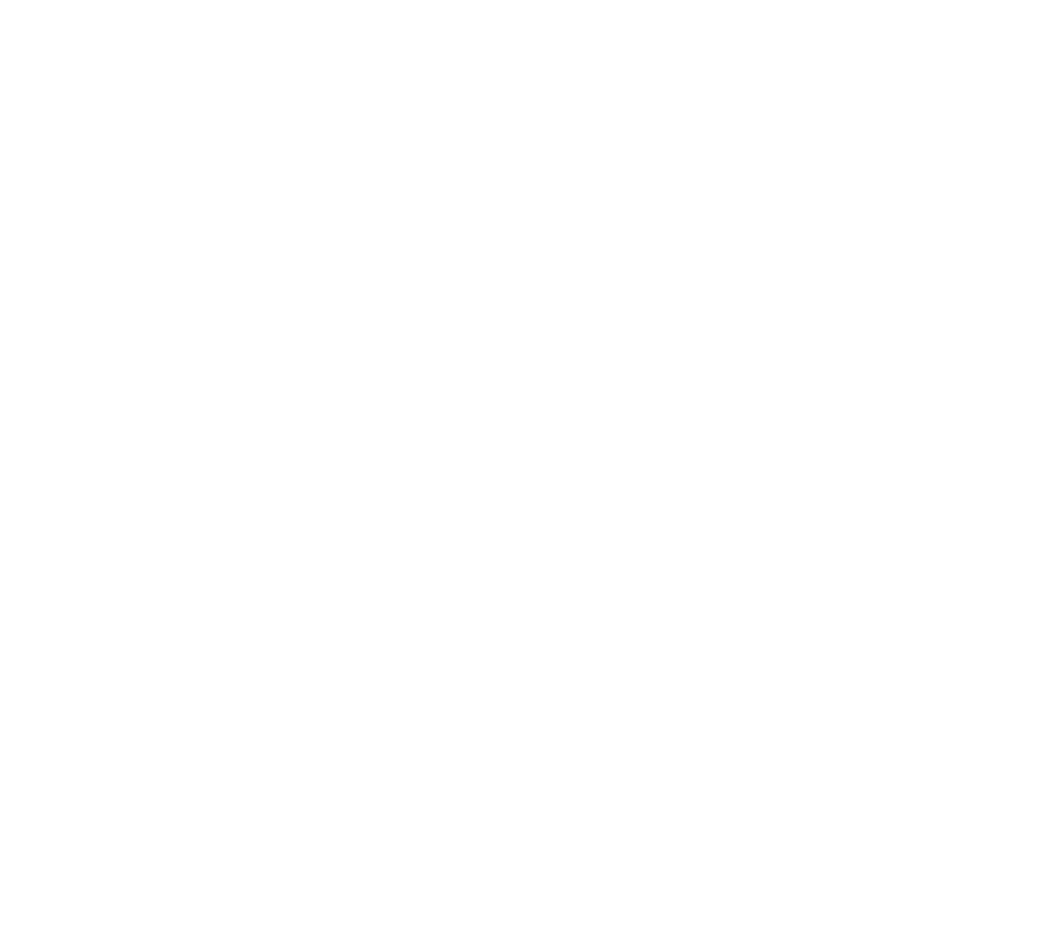
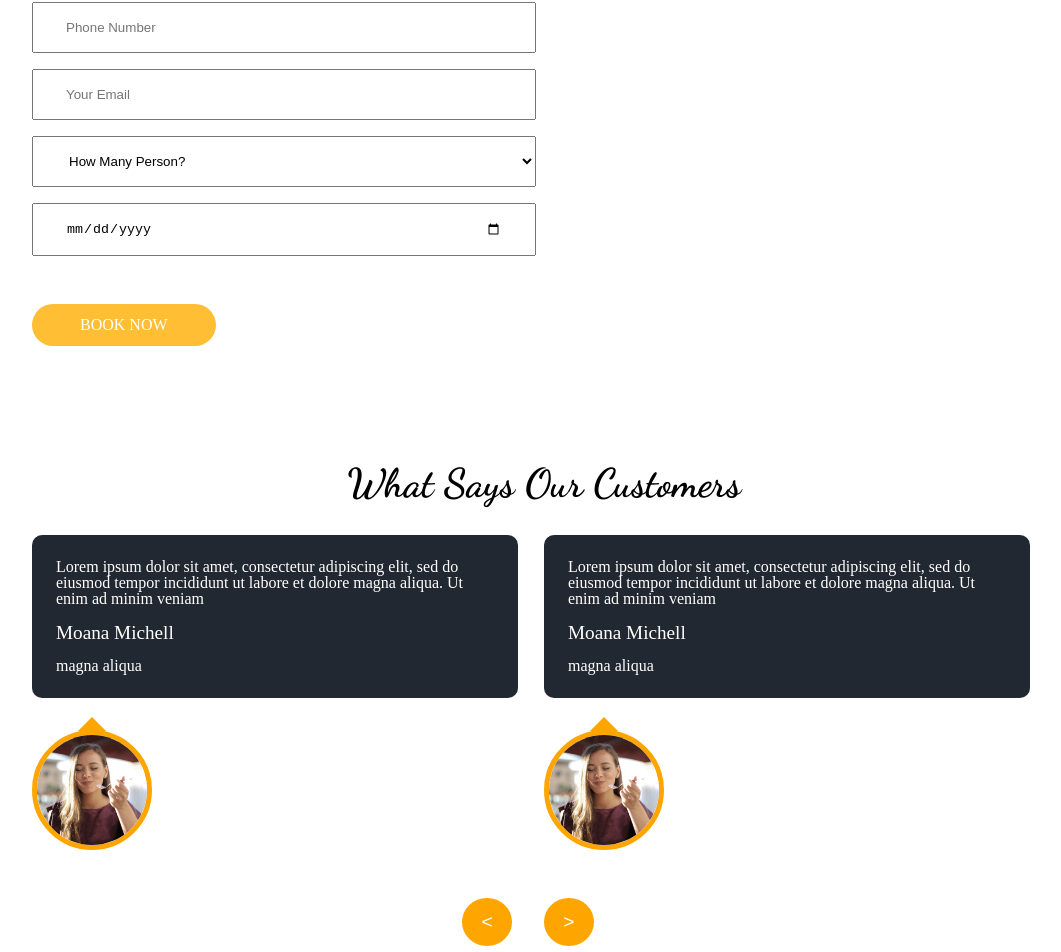
Before and after one commit to SIBChoi/food-resturant, a React (Create React App) app: page / in a window 1280 px wide. Shown: the part 3800-4752 px from the top of the page, without its empty margins (96-1157 px from the left). Before the commit the page ends 3584 px from the top, so only its background shows below. Built offline with nearby package versions, Linux system fonts and the light colour scheme.

Commit message:
[ADD] clientSection

```diff
--- /dev/null
+++ b/src/components/BookSection/BookSection.module.css
@@ -0,0 +1,39 @@
+.bookSection {
+  width: 100%;
+  height: 80vh;
+  display: flex;
+  align-items: center;
+  justify-content: center;
+}
+
+.container {
+  width: 80%;
+  margin: 0 auto;
+}
+
+.header {
+  font-size: 2.5rem;
+  font-family: 'Dancing Script', cursive;
+  margin-bottom: 2rem;
+}
+
+.bookSectionMain {
+  display: flex;
+  gap: 1rem;
+  margin-bottom: 2rem;
+}
+
+.formCatainer {
+  flex: 1;
+  display: flex;
+  flex-direction: column;
+}
+
+.mapContainer {
+  flex: 1;
+}
+
+.select {
+  padding: 1rem 2rem;
+  margin-bottom: 1rem;
+}
--- /dev/null
+++ b/src/components/BookSection/BookSection.tsx
@@ -0,0 +1,36 @@
+import React from 'react';
+import Button from '../Button/Button';
+import Input from '../Input/Input';
+import styles from './BookSection.module.css';
+
+const BookSection = () => {
+  return (
+    <section className={styles.bookSection}>
+      <div className={styles.container}>
+        <div className={styles.header}>
+          <h3>Book A Table</h3>
+        </div>
+        <div className={styles.bookSectionMain}>
+          <div className={styles.formCatainer}>
+            <Input type="text" placeholder="Your Name" />
+            <Input type="tel" placeholder="Phone Number" />
+            <Input type="email" placeholder="Your Email" />
+            <select name="people" id="people-count" className={styles.select}>
+              <option value="">How Many Person?</option>
+              <option value="1">1</option>
+              <option value="2">2</option>
+              <option value="3">3</option>
+              <option value="4">4</option>
+              <option value="5">5</option>
+            </select>
+            <Input type="date" />
+          </div>
+          <div className={styles.mapContainer}>map api</div>
+        </div>
+        <Button>BOOK NOW</Button>
+      </div>
+    </section>
+  );
+};
+
+export default BookSection;
--- /dev/null
+++ b/src/components/ClientSection/ClientSection.module.css
@@ -0,0 +1,102 @@
+.clientSection {
+  width: 100%;
+  height: 70vh;
+  display: flex;
+  justify-content: center;
+  align-items: center;
+}
+
+.container {
+  width: 80%;
+  margin: 0 auto;
+  display: flex;
+  flex-direction: column;
+  gap: 2rem;
+  /* align-items: flex-start; */
+}
+
+.clientSectionHeader {
+  text-align: center;
+  font-size: 2.5em;
+  font-weight: 600;
+  font-family: 'Dancing Script', cursive;
+}
+
+.clientSectionMain {
+  display: flex;
+  justify-content: space-between;
+}
+
+.clientItem {
+  display: flex;
+  flex-direction: column;
+  gap: 2rem;
+}
+
+.clientDatil {
+  width: 95%;
+  padding: 1.5rem;
+  border-radius: 10px;
+  background: #222831;
+  color: #fff;
+}
+.text {
+  font-size: 1rem;
+  margin-bottom: 1rem;
+  font-weight: 500;
+}
+
+.name {
+  font-size: 1.2rem;
+  margin-bottom: 1rem;
+  font-weight: 500;
+}
+
+.desc {
+  font-weight: 500;
+}
+
+.clientImgDiv {
+  position: relative;
+  width: 120px;
+  height: 120px;
+  border-radius: 50%;
+  border: 5px solid orange;
+}
+
+.clientImgDiv::after {
+  position: absolute;
+  content: '';
+  top: -16%;
+  left: 37%;
+  width: 0;
+  height: 0;
+  border-right: 14px solid #fff;
+  border-left: 14px solid #fff;
+  border-bottom: 14px solid orange;
+}
+
+.clientImgDiv img {
+  width: 100%;
+  height: 100%;
+  border-radius: 50%;
+}
+
+.btnZone {
+  margin-top: 1rem;
+  display: flex;
+  justify-content: center;
+  align-items: center;
+  gap: 2rem;
+  margin-right: 2rem;
+}
+
+.btn {
+  border: none;
+  background: orange;
+  padding: 0.8rem 1.2rem;
+  border-radius: 50%;
+  color: #fff;
+  font-size: 1.2rem;
+  cursor: pointer;
+}
--- /dev/null
+++ b/src/components/ClientSection/ClientSection.tsx
@@ -0,0 +1,50 @@
+import React from 'react';
+import styles from './ClientSection.module.css';
+import client1 from '../../images/client1.jpg';
+const ClientSection = () => {
+  return (
+    <section className={styles.clientSection}>
+      <div className={styles.container}>
+        <div className={styles.clientSectionHeader}>
+          <h2>What Says Our Customers</h2>
+        </div>
+        <div className={styles.clientSectionMain}>
+          <div className={styles.clientItem}>
+            <div className={styles.clientDatil}>
+              <p className={styles.text}>
+                Lorem ipsum dolor sit amet, consectetur adipiscing elit, sed do
+                eiusmod tempor incididunt ut labore et dolore magna aliqua. Ut
+                enim ad minim veniam
+              </p>
+              <p className={styles.name}>Moana Michell</p>
+              <p className={styles.desc}>magna aliqua</p>
+            </div>
+            <div className={styles.clientImgDiv}>
+              <img src={client1} alt="person" />
+            </div>
+          </div>
+          <div className={styles.clientItem}>
+            <div className={styles.clientDatil}>
+              <p className={styles.text}>
+                Lorem ipsum dolor sit amet, consectetur adipiscing elit, sed do
+                eiusmod tempor incididunt ut labore et dolore magna aliqua. Ut
+                enim ad minim veniam
+              </p>
+              <p className={styles.name}>Moana Michell</p>
+              <p className={styles.desc}>magna aliqua</p>
+            </div>
+            <div className={styles.clientImgDiv}>
+              <img src={client1} alt="person" />
+            </div>
+          </div>
+        </div>
+        <div className={styles.btnZone}>
+          <button className={styles.btn}>&lt;</button>
+          <button className={styles.btn}> &gt;</button>
+        </div>
+      </div>
+    </section>
+  );
+};
+
+export default ClientSection;
--- /dev/null
+++ b/src/components/Input/Input.module.css
@@ -0,0 +1,4 @@
+.input {
+  padding: 1rem 2rem;
+  margin-bottom: 1rem;
+}
--- /dev/null
+++ b/src/components/Input/Input.tsx
@@ -0,0 +1,19 @@
+import React from 'react';
+import styles from './Input.module.css';
+
+interface Props {
+  placeholder?: string;
+  type: string;
+}
+
+const Input: React.FC<Props> = ({ placeholder, type }) => {
+  return (
+    <input
+      className={styles.input}
+      type={type}
+      placeholder={placeholder}
+    ></input>
+  );
+};
+
+export default Input;
--- a/src/components/pages/Home.tsx
+++ b/src/components/pages/Home.tsx
@@ -1,5 +1,7 @@
 import React from 'react';
 import AboutSection from '../AboutSection/AboutSection';
+import BookSection from '../BookSection/BookSection';
+import ClientSection from '../ClientSection/ClientSection';
 import FoodSection from '../FoodSection/FoodSection';
 import HeroSection from '../HeroSection/HeroSection';
 import OfferSection from '../OfferSection/OfferSection';
@@ -18,6 +20,8 @@
       <OfferSection />
       <FoodSection />
       <AboutSection />
+      <BookSection />
+      <ClientSection />
     </>
   );
 };
```
